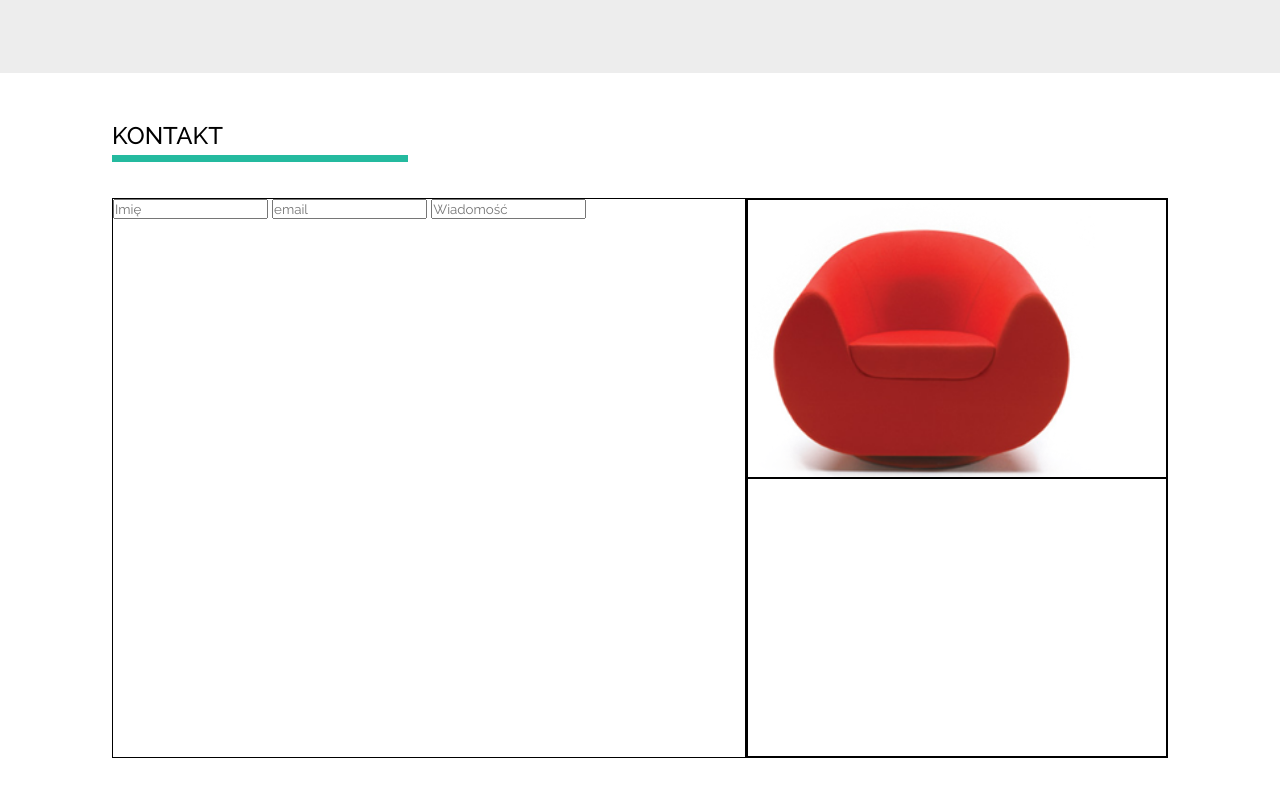
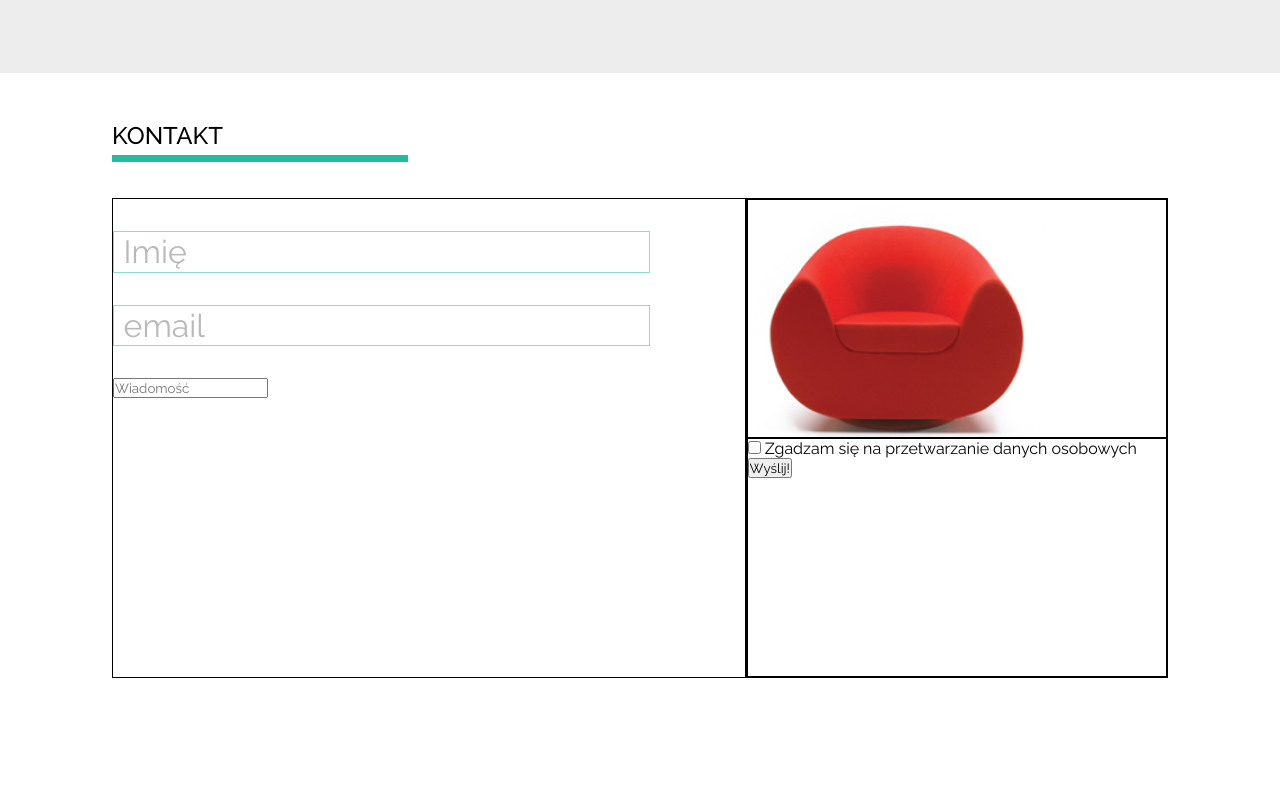
Before and after one commit to DKrawczyk/First-Project, a plain HTML site: page index.html in a window 1280 px wide. Shown: the part 1735-2531 px from the top of the page. After the commit the page ends 2461 px from the top, so only its background shows below. Drawn offline with Linux system fonts and the light colour scheme.

Commit message:
cdn tomorrow

```diff
--- a/css/style.css
+++ b/css/style.css
@@ -431,7 +431,7 @@ h4 {
 }
 
 .contact {
-  height: 70%;
+  height: 60%;
   width:100%;
   display: flex;
   margin-top: 3em;
@@ -458,12 +458,31 @@ h4 {
   border: 1px solid;
 }
 
+.contactForm form {
+  display: flex;
+    justify-content: space-between;
+    flex-direction: column;
+    align-items: flex-start;
+    margin: 2em 0;
+    height: 35%;
+}
+
+.name, .email {
+  width: 85%;
+  height: 30%;
+  opacity: .5;
+  text-indent: 0.3em;
+  font-size: 2em;
+  margin-bottom: 1em;
+  border: 1px solid #24ba9f;
+}
+
 .rightSide {
   width: 40%;
   border: 1px solid;
   height: 100%;
   display: flex;
-    flex-direction: column;
+  flex-direction: column;
 }
 
 .images {
--- a/index.html
+++ b/index.html
@@ -152,7 +152,11 @@
     <div class='rightSide'>
 
       <div class='images'></div>
-      <div class='sendButton'></div>
+      <div class='sendButton'>
+        <input type='checkbox' class='check' name='checkbox' />
+        <label for='checkbox'>Zgadzam się na przetwarzanie danych osobowych</label>
+        <input type="button" value="Wyślij!">
+      </div>
     </div>
   </div>
 
```
